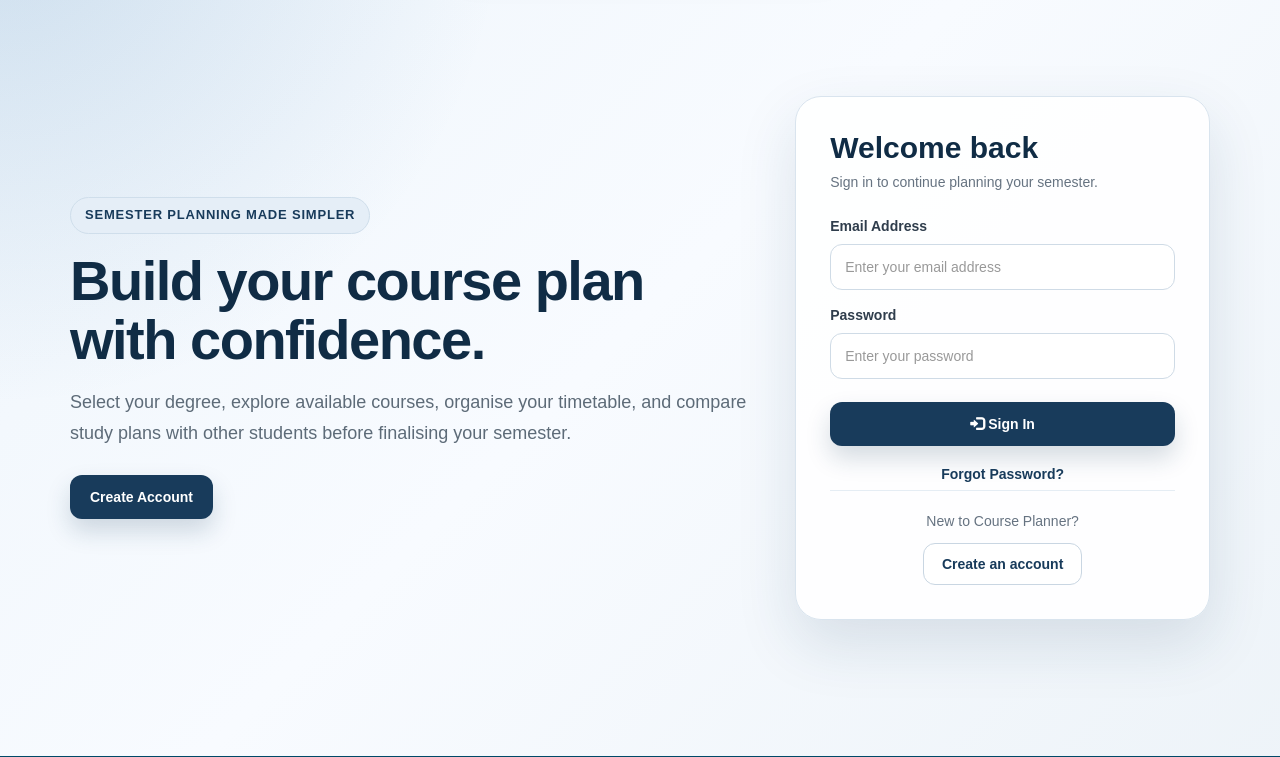
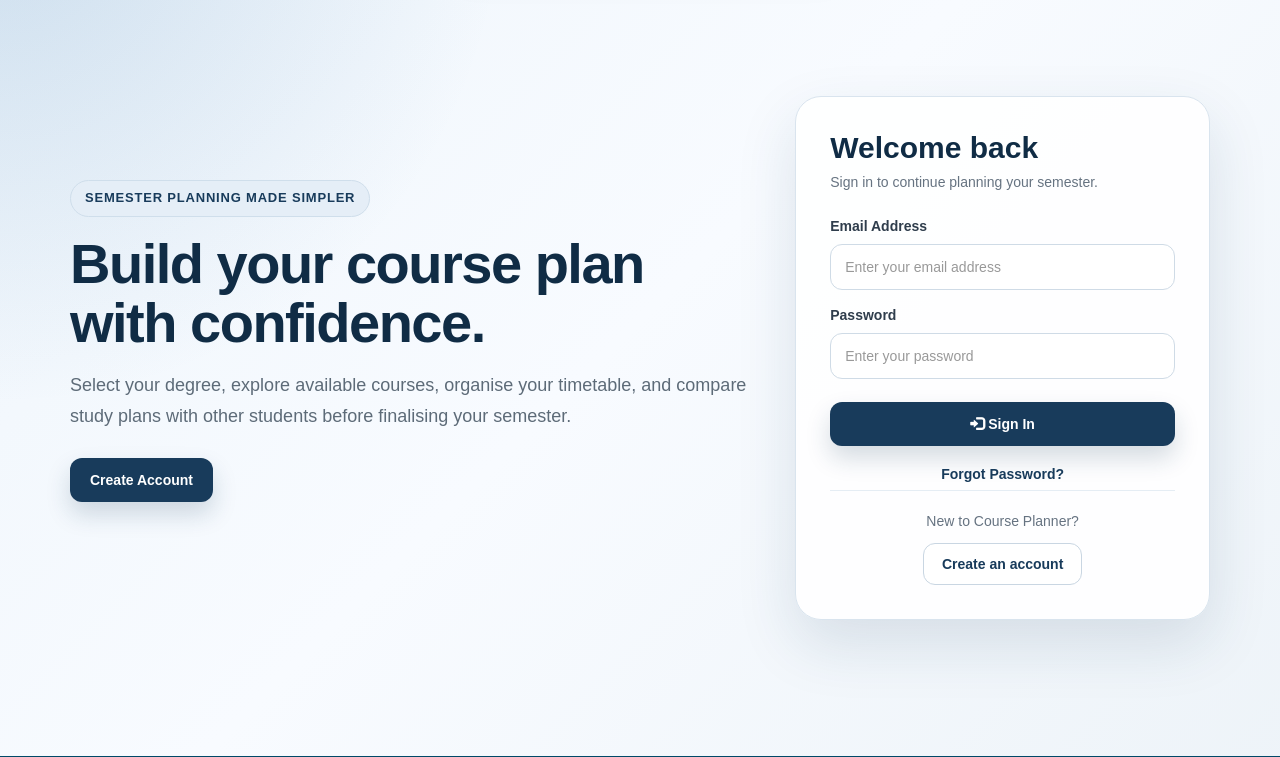
Before and after one commit to zhuby9292/agile-team-project, a Flask app: page / in a window 1280 px wide. Shown: the part 100-857 px from the top of the page. Run offline with Flask 3, Linux system fonts and the light colour scheme.

Commit message:
Restore homepage hero spacing refs #75

```diff
--- a/static/css/style.css
+++ b/static/css/style.css
@@ -659,7 +659,7 @@ footer p {
     display: flex;
     align-items: center;
     gap: 18px;
-    margin-bottom: 0;
+    margin-bottom: 34px;
 }
 .hero-btn-primary,
 .signin-btn {
```
